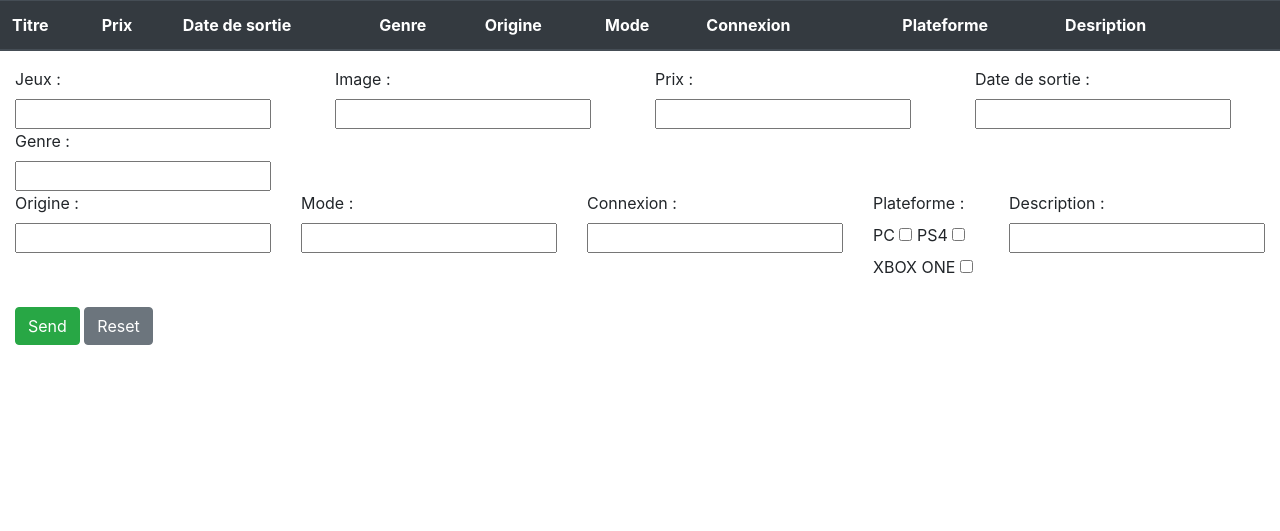
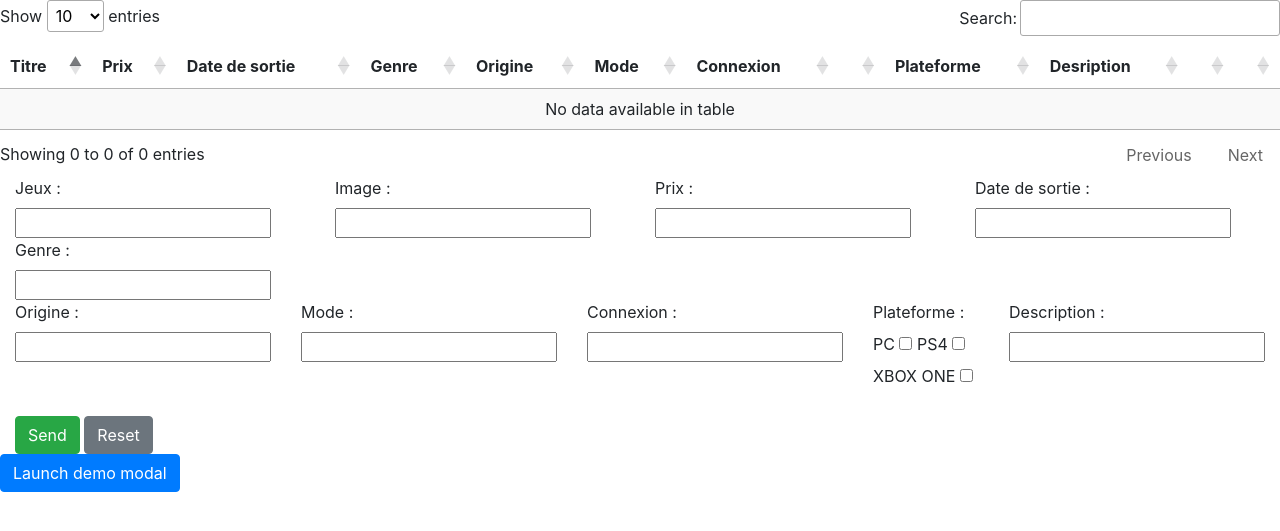
Before and after one commit to Toorain/Project-CRUD, a PHP site: page /?update=1 in a window 1280 px wide. Shown: the top 531 px of the page. Run offline with PHP 8.4, Linux system fonts and the light colour scheme; data that the repository does not hold is empty; some libraries are stand-ins or nearby versions.

Commit message:
Modal test

```diff
--- a/index.php
+++ b/index.php
@@ -5,12 +5,14 @@
     <meta name="description" content="">
     <meta name="viewport" content="width=device-width, initial-scale=1">
     <title>Liste jeux vidéos</title>
+
     <link rel="stylesheet" href="https://stackpath.bootstrapcdn.com/bootstrap/4.3.1/css/bootstrap.min.css" integrity="sha384-ggOyR0iXCbMQv3Xipma34MD+dH/1fQ784/j6cY/iJTQUOhcWr7x9JvoRxT2MZw1T" crossorigin="anonymous">
+    <link rel="stylesheet" type="text/css" href="https://cdn.datatables.net/1.10.19/css/jquery.dataTables.css">
     <link rel="stylesheet" href="ressources/CSS/style.css">
     <link rel="author" href="humans.txt">
 </head>
 <body>
-    <table class="table">
+    <table id="table_id" class="display">
       <thead class="thead-dark">
         <tr>
           <th scope="col">Titre</th>
@@ -58,7 +60,7 @@
         <div class="row top-row">
             <div class="col">
                 <label for="jeux" >Jeux : </label><br>
-                <input type="text" name="jeux" id="jeux">
+                <input required type="text" name="jeux" id="jeux">
             </div>
             <div class="col">
                 <label for="image" >Image : </label><br>
@@ -66,29 +68,29 @@
             </div>
             <div class="col">
                 <label for="prix" >Prix : </label><br>
-                <input type="text" name="prix" id="prix">
+                <input required type="text" name="prix" id="prix">
             </div>
             <div class="col">
                 <label for="release" >Date de sortie : </label><br>
-                <input type="text" name="release" id="release">
+                <input required type="text" name="release" id="release">
             </div>
             <div class="col">
                 <label for="genre" >Genre :</label><br>
-                <input type="text" name="genre" id="genre">
+                <input required type="text" name="genre" id="genre">
             </div>
         </div>
         <div class="row">
             <div class="col">
                 <label for="origine" >Origine :</label><br>
-                <input type="text" name="origine" id="origine">
+                <input required type="text" name="origine" id="origine">
             </div>
             <div class="col">
                 <label for="mode" >Mode :</label><br>
-                <input type="text" name="mode" id="mode">
+                <input required type="text" name="mode" id="mode">
             </div>
             <div class="col">
                 <label for="connexion" >Connexion :</label><br>
-                <input type="text" name="connexion" id="connexion">
+                <input required type="text" name="connexion" id="connexion">
             </div>
             <div class="col">
                 <fieldset>
@@ -103,7 +105,7 @@
             </div>
             <div class="col">
                 <label for="description" >Description :</label><br>
-                <input type="text" name="description" id="description">
+                <input required type="text" name="description" id="description">
             </div>
         </div>
         <div class="row">
@@ -120,7 +122,7 @@
         <div class="row top-row">
             <div class="col">
                 <label for="jeux" >Jeux (UPDATE): </label><br>
-                <input type="text" name="jeux" id="jeux" value="<?php echo($requestUpdate[0]['titre']) ?>">
+                <input required type="text" name="jeux" id="jeux" value="<?php echo($requestUpdate[0]['titre']) ?>">
             </div>
             <div class="col">
                 <label for="image" >Image (UPDATE): </label><br>
@@ -128,29 +130,29 @@
             </div>
             <div class="col">
                 <label for="prix" >Prix (UPDATE): </label><br>
-                <input type="text" name="prix" id="prix" value="<?php echo($requestUpdate[0]['prix']) ?>">
+                <input required type="text" name="prix" id="prix" value="<?php echo($requestUpdate[0]['prix']) ?>">
             </div>
             <div class="col">
                 <label for="release" >Date de sortie (UPDATE): </label><br>
-                <input type="text" name="release" id="release" value="<?php echo($requestUpdate[0]['date_de_sortie']) ?>">
+                <input required type="text" name="release" id="release" value="<?php echo($requestUpdate[0]['date_de_sortie']) ?>">
             </div>
             <div class="col">
                 <label for="genre" >Genre (UPDATE):</label><br>
-                <input type="text" name="genre" id="genre" value="<?php echo($requestUpdate[0]['genre']) ?>">
+                <input required type="text" name="genre" id="genre" value="<?php echo($requestUpdate[0]['genre']) ?>">
             </div>
         </div>
         <div class="row">
             <div class="col">
                 <label for="origine" >Origine (UPDATE):</label><br>
-                <input type="text" name="origine" id="origine" value="<?php echo($requestUpdate[0]['origine']) ?>">
+                <input required type="text" name="origine" id="origine" value="<?php echo($requestUpdate[0]['origine']) ?>">
             </div>
             <div class="col">
                 <label for="mode" >Mode (UPDATE):</label><br>
-                <input type="text" name="mode" id="mode" value="<?php echo($requestUpdate[0]['mode']) ?>">
+                <input required type="text" name="mode" id="mode" value="<?php echo($requestUpdate[0]['mode']) ?>">
             </div>
             <div class="col">
                 <label for="connexion" >Connexion (UPDATE):</label><br>
-                <input type="text" name="connexion" id="connexion" value="<?php echo($requestUpdate[0]['connexion']) ?>">
+                <input required type="text" name="connexion" id="connexion" value="<?php echo($requestUpdate[0]['connexion']) ?>">
             </div>
             <div class="col">
                 <fieldset>
@@ -165,7 +167,7 @@
             </div>
             <div class="col">
                 <label for="description" >Description (UPDATE):</label><br>
-                <input type="text" name="description" id="description" value="<?php echo($requestUpdate[0]['description']) ?>">
+                <input required type="text" name="description" id="description" value="<?php echo($requestUpdate[0]['description']) ?>">
             </div>
         </div>
         <div class="row">
@@ -177,7 +179,35 @@
         </div>
     </div>
 </form>
+
+<!-- Button trigger modal -->
+<button type="button" class="btn btn-primary" data-toggle="modal" data-target="#exampleModalLong">
+  Launch demo modal
+</button>
+
+<!-- Modal -->
+<div class="modal fade" id="exampleModalLong" tabindex="-1" role="dialog" aria-labelledby="exampleModalLongTitle" aria-hidden="true">
+  <div class="modal-dialog modal-dialog-centered" role="document">
+    <div class="modal-content">
+      <div class="modal-header">
+        <h5 class="modal-title" id="exampleModalLongTitle">Modal title</h5>
+        <button type="button" class="close" data-dismiss="modal" aria-label="Close">
+          <span aria-hidden="true">&times;</span>
+        </button>
+      </div>
+      <div class="modal-body">
+
+      </div>
+      <div class="modal-footer">
+        <button type="button" class="btn btn-secondary" data-dismiss="modal">Close</button>
+        <button type="button" class="btn btn-primary">Save changes</button>
+      </div>
+    </div>
+  </div>
+</div>
+
 <script src="https://code.jquery.com/jquery-3.4.1.min.js" integrity="sha256-CSXorXvZcTkaix6Yvo6HppcZGetbYMGWSFlBw8HfCJo="crossorigin="anonymous"></script>
+<script type="text/javascript" charset="utf8" src="https://cdn.datatables.net/1.10.19/js/jquery.dataTables.js"></script>
 <script src="https://cdnjs.cloudflare.com/ajax/libs/popper.js/1.14.7/umd/popper.min.js" integrity="sha384-UO2eT0CpHqdSJQ6hJty5KVphtPhzWj9WO1clHTMGa3JDZwrnQq4sF86dIHNDz0W1" crossorigin="anonymous"></script>
 <script src="https://stackpath.bootstrapcdn.com/bootstrap/4.3.1/js/bootstrap.min.js" integrity="sha384-JjSmVgyd0p3pXB1rRibZUAYoIIy6OrQ6VrjIEaFf/nJGzIxFDsf4x0xIM+B07jRM" crossorigin="anonymous"></script>
 <script src="ressources/JS/main.js"></script>
--- a/ressources/JS/main.js
+++ b/ressources/JS/main.js
@@ -4,6 +4,7 @@ $(document).ready (function(){
     $("#success-alert").delay(800).fadeOut('slow');
     $("#danger-alert").delay(800).fadeOut('slow');
     $("#empty-alert").delay(800).fadeOut('slow');
+    $('#table_id').DataTable();
  });
 
 //Display ou non du modal create ou delete
```
